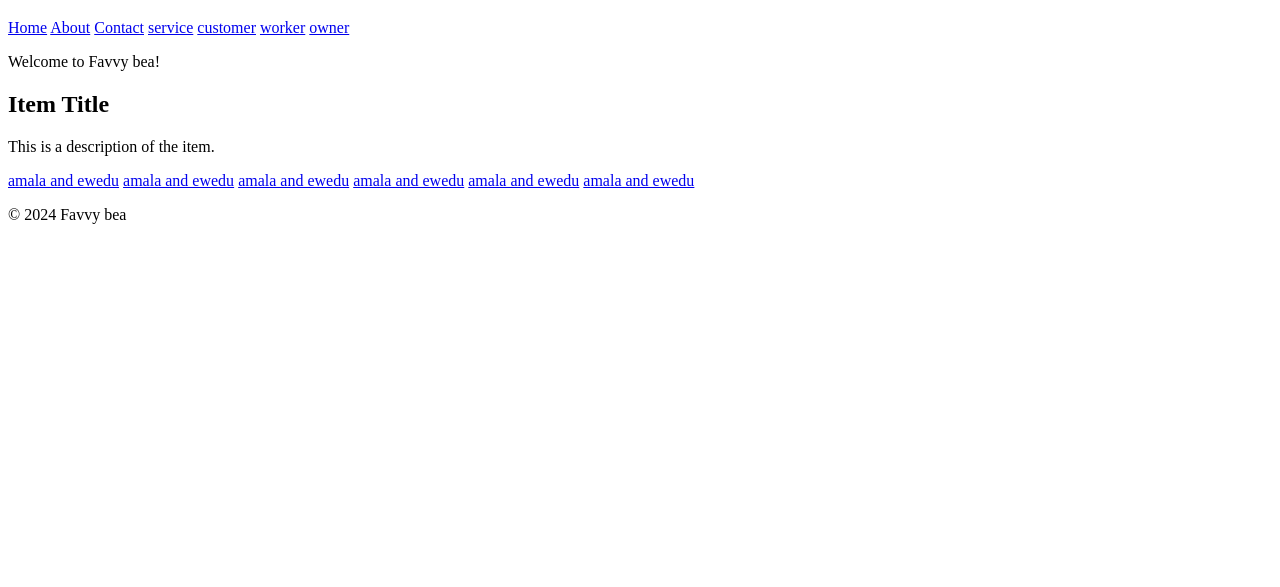
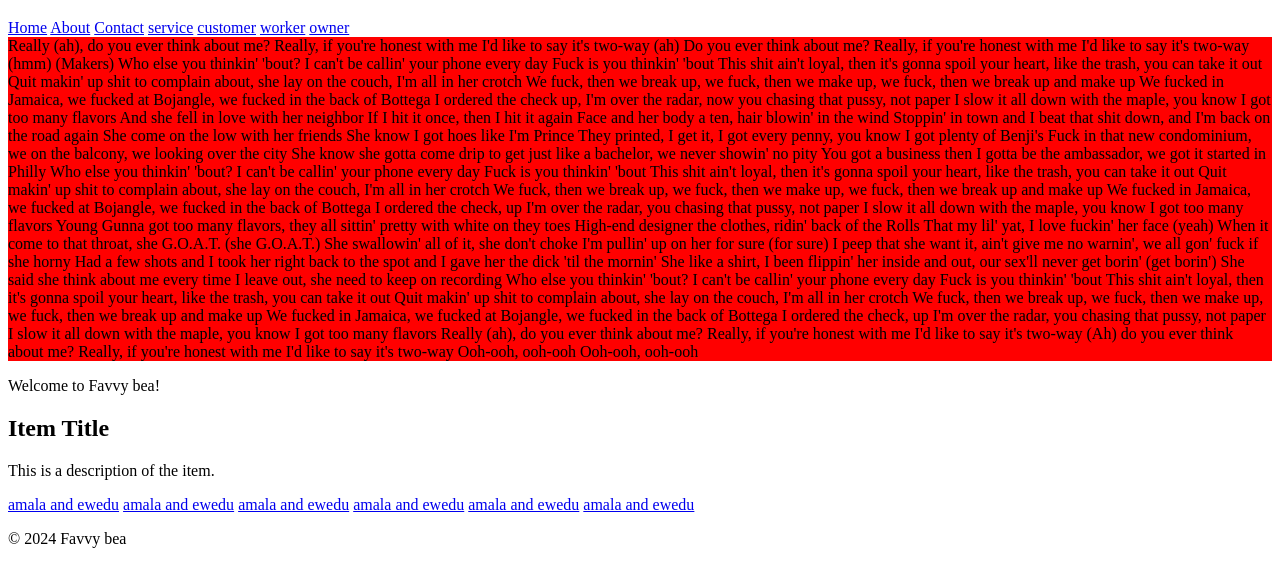
Before and after one commit to Richiesams-dev/favvy-bae, a plain HTML site: page index.html in a window 1280 px wide. Shown: the part 61-648 px from the top of the page. Drawn offline with Linux system fonts and the light colour scheme.

Commit message:
added a lyric div and css

```diff
--- a/index.html
+++ b/index.html
@@ -4,6 +4,12 @@
     <meta charset="UTF-8">
     <meta name="viewport" content="width=device-width, initial-scale=1.0">
     <title>Favvy bea</title>
+    <style>
+        #lyric{
+            background-color: red;
+            color: black;
+        }
+    </style>
 </head>
 <body>
     <header>
@@ -20,10 +26,75 @@
             </div>
         </div>
     </header>
+    <div id="lyric">
+    Really (ah), do you ever think about me?
+Really, if you're honest with me
+I'd like to say it's two-way (ah)
+Do you ever think about me?
+Really, if you're honest with me
+I'd like to say it's two-way (hmm)
+(Makers)
+Who else you thinkin' 'bout?
+I can't be callin' your phone every day
+Fuck is you thinkin' 'bout
+This shit ain't loyal, then it's gonna spoil your heart, like the trash, you can take it out
+Quit makin' up shit to complain about, she lay on the couch, I'm all in her crotch
+We fuck, then we break up, we fuck, then we make up, we fuck, then we break up and make up
+We fucked in Jamaica, we fucked at Bojangle, we fucked in the back of Bottega
+I ordered the check up, I'm over the radar, now you chasing that pussy, not paper
+I slow it all down with the maple, you know I got too many flavors
+And she fell in love with her neighbor
+If I hit it once, then I hit it again
+Face and her body a ten, hair blowin' in the wind
+Stoppin' in town and I beat that shit down, and I'm back on the road again
+She come on the low with her friends
+She know I got hoes like I'm Prince
+They printed, I get it, I got every penny, you know I got plenty of Benji's
+Fuck in that new condominium, we on the balcony, we looking over the city
+She know she gotta come drip to get just like a bachelor, we never showin' no pity
+You got a business then I gotta be the ambassador, we got it started in Philly
+Who else you thinkin' 'bout?
+I can't be callin' your phone every day
+Fuck is you thinkin' 'bout
+This shit ain't loyal, then it's gonna spoil your heart, like the trash, you can take it out
+Quit makin' up shit to complain about, she lay on the couch, I'm all in her crotch
+We fuck, then we break up, we fuck, then we make up, we fuck, then we break up and make up
+We fucked in Jamaica, we fucked at Bojangle, we fucked in the back of Bottega
+I ordered the check, up I'm over the radar, you chasing that pussy, not paper
+I slow it all down with the maple, you know I got too many flavors
+Young Gunna got too many flavors, they all sittin' pretty with white on they toes
+High-end designer the clothes, ridin' back of the Rolls
+That my lil' yat, I love fuckin' her face (yeah)
+When it come to that throat, she G.O.A.T. (she G.O.A.T.)
+She swallowin' all of it, she don't choke
+I'm pullin' up on her for sure (for sure)
+I peep that she want it, ain't give me no warnin', we all gon' fuck if she horny
+Had a few shots and I took her right back to the spot and I gave her the dick 'til the mornin'
+She like a shirt, I been flippin' her inside and out, our sex'll never get borin' (get borin')
+She said she think about me every time I leave out, she need to keep on recording
+Who else you thinkin' 'bout?
+I can't be callin' your phone every day
+Fuck is you thinkin' 'bout
+This shit ain't loyal, then it's gonna spoil your heart, like the trash, you can take it out
+Quit makin' up shit to complain about, she lay on the couch, I'm all in her crotch
+We fuck, then we break up, we fuck, then we make up, we fuck, then we break up and make up
+We fucked in Jamaica, we fucked at Bojangle, we fucked in the back of Bottega
+I ordered the check, up I'm over the radar, you chasing that pussy, not paper
+I slow it all down with the maple, you know I got too many flavors
+Really (ah), do you ever think about me?
+Really, if you're honest with me
+I'd like to say it's two-way
+(Ah) do you ever think about me?
+Really, if you're honest with me
+I'd like to say it's two-way
+Ooh-ooh, ooh-ooh
+Ooh-ooh, ooh-ooh
+    </div>
     <main>
         <p>Welcome to Favvy bea!</p>
         <div id="main-container">
             <!-- Main content goes here -->
+
         </div>
     </main>
     <section>
@@ -38,7 +109,11 @@
     </section>
     <footer>
         <p>&copy; 2024 Favvy bea</p>
+        <div>
+
+        </div>
     </footer>
+
 </body>
 <script src="index.js"></script>
 </html>
```
